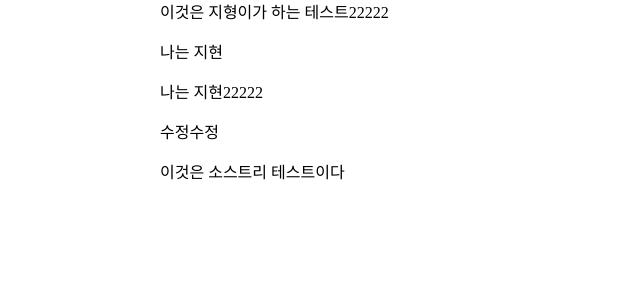
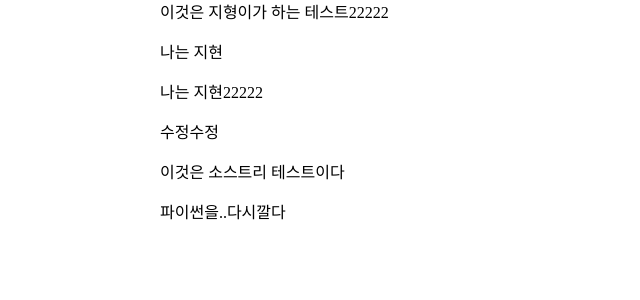
Before and after one commit to ckhe1215/meramera, a Django app: page / in a window 1280 px wide. Shown: the part 299-599 px from the top of the page, without its empty margins (0-640 px from the left). Run offline with Django 3.2, Linux system fonts and the light colour scheme.

Commit message:
파이썬을 다시깔다

```diff
--- a/mainapp/templates/index.html
+++ b/mainapp/templates/index.html
@@ -15,4 +15,6 @@
 <p>나는 지현22222</p>
 <p>수정수정</p>
 <p>이것은 소스트리 테스트이다</p>
+
+<p>파이썬을..다시깔다</p>
 {% endblock %}
```
